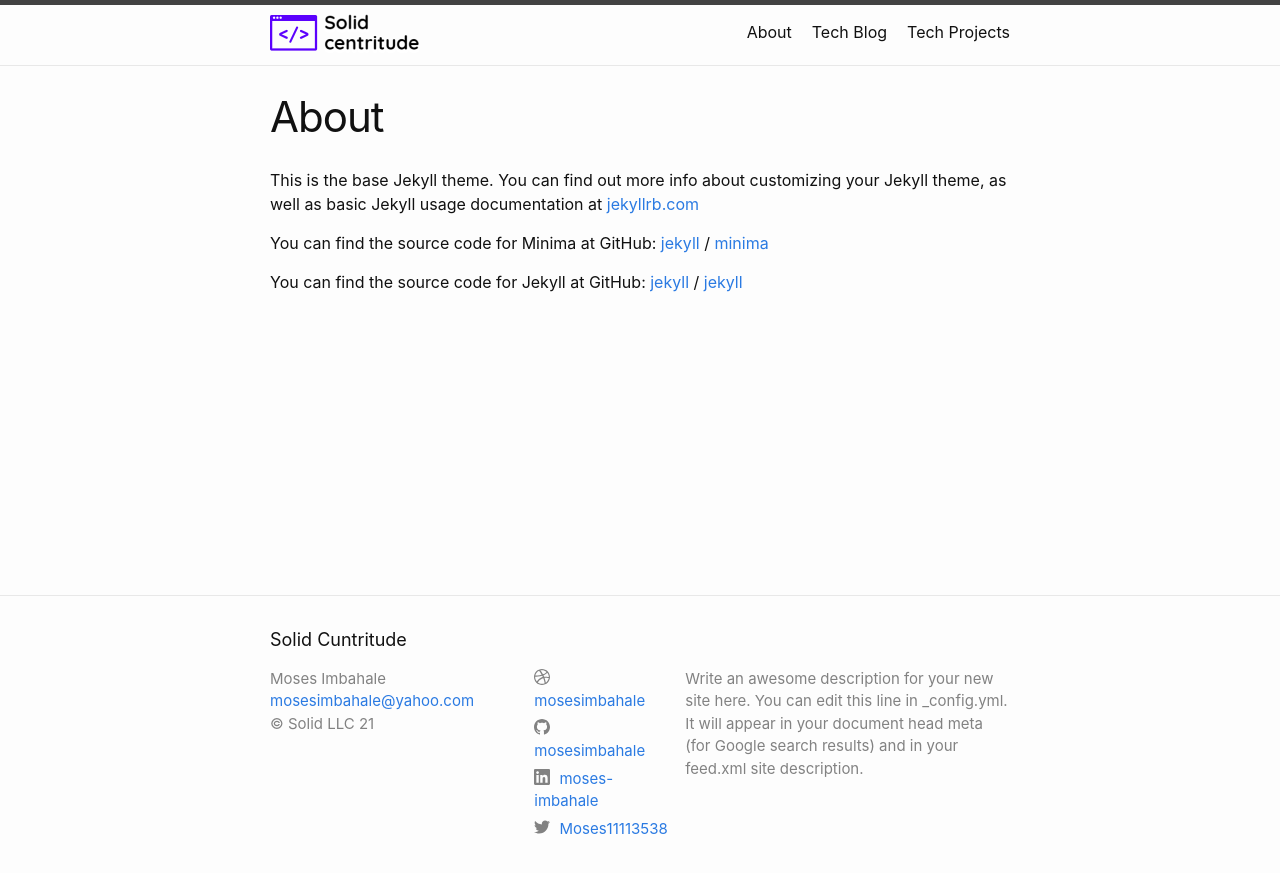
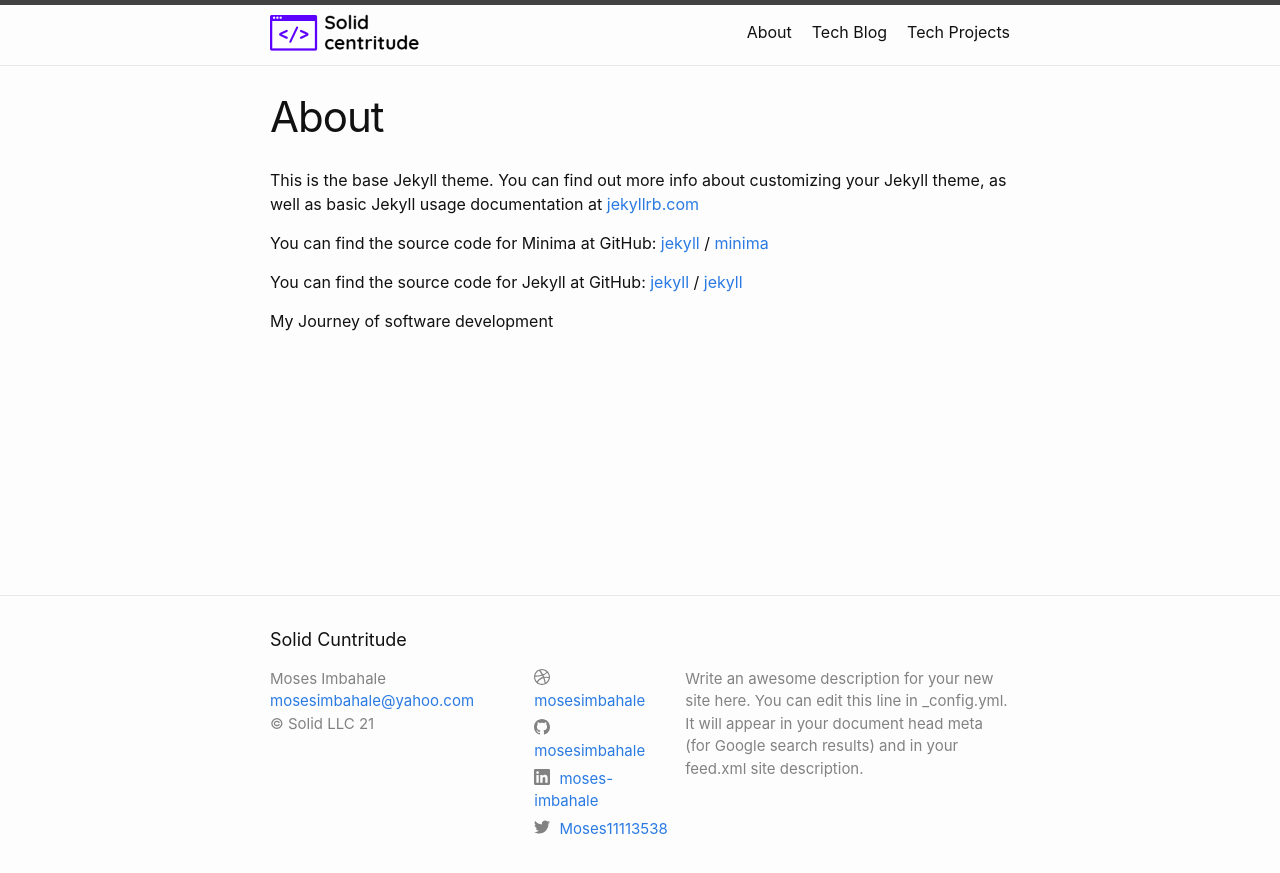
Before and after one commit to mosesimbahale/my-blog, a Jekyll site: the page built from about.markdown, in a window 1280 px wide. Shown: the top 873 px of the page. Built offline with Jekyll 4.4.1, drawn with Linux system fonts in a browser that asks for light colours.

Commit message:
Update about.markdown

```diff
--- a/about.markdown
+++ b/about.markdown
@@ -16,3 +16,7 @@ You can find the source code for Jekyll at GitHub:
 
 
 [jekyll-organization]: https://github.com/jekyll
+
+
+
+My Journey of software development
```
